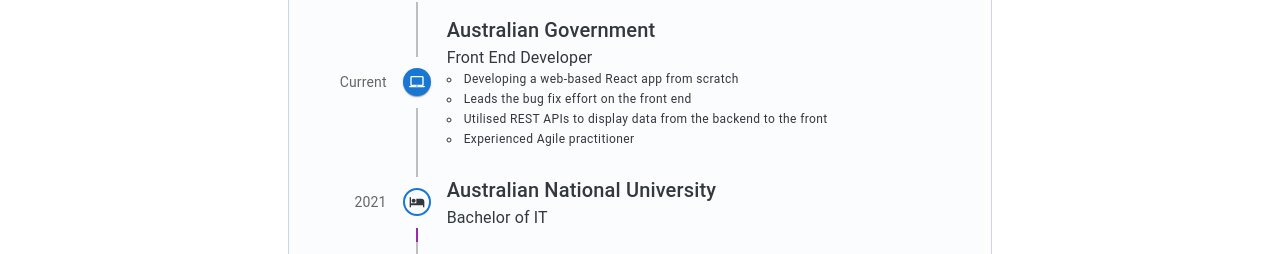
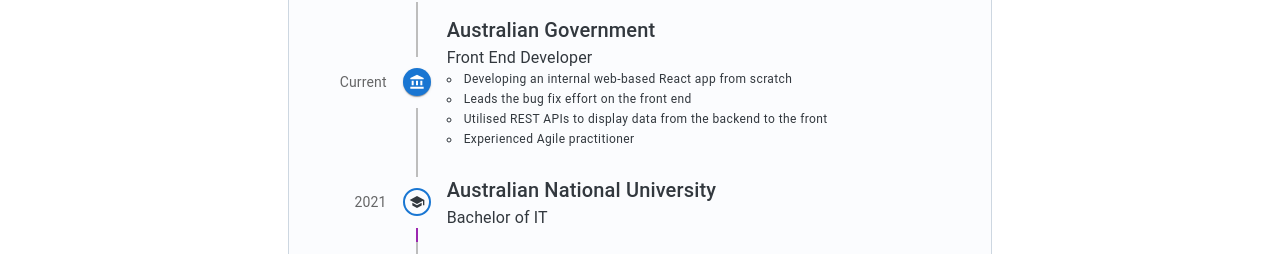
Before and after one commit to richcong/richcong.github.io, a React (Vite) app: page / in a window 1280 px wide. Shown: the part 546-800 px from the top of the page. Built offline with nearby package versions, Linux system fonts and the light colour scheme.

Commit message:
feat: add timeline icons

```diff
--- a/src/components/MyProfile.tsx
+++ b/src/components/MyProfile.tsx
@@ -307,7 +307,7 @@
           <Box sx={{ mb: 1 }}>
             <Typography level="title-md">Projects</Typography>
             <Typography level="body-sm">
-              Share a few snippets of your work.
+              Personal projects I've worked on
             </Typography>
           </Box>
           <Divider />
--- a/src/components/ResumeTimeline.tsx
+++ b/src/components/ResumeTimeline.tsx
@@ -1,6 +1,6 @@
-import FastfoodIcon from "@mui/icons-material/Fastfood";
-import HotelIcon from "@mui/icons-material/Hotel";
-import LaptopMacIcon from "@mui/icons-material/LaptopMac";
+import AccountBalanceIcon from "@mui/icons-material/AccountBalance";
+import ConstructionIcon from "@mui/icons-material/Construction";
+import SchoolIcon from "@mui/icons-material/School";
 import Timeline from "@mui/lab/Timeline";
 import TimelineConnector from "@mui/lab/TimelineConnector";
 import TimelineContent from "@mui/lab/TimelineContent";
@@ -26,7 +26,7 @@
         <TimelineSeparator>
           <TimelineConnector />
           <TimelineDot color="primary">
-            <LaptopMacIcon />
+            <AccountBalanceIcon />
           </TimelineDot>
           <TimelineConnector />
         </TimelineSeparator>
@@ -37,7 +37,7 @@
           <Typography>Front End Developer</Typography>
           <Typography variant="caption">
             <ul>
-              <li>Developing a web-based React app from scratch</li>
+              <li>Developing an internal web-based React app from scratch</li>
               <li>Leads the bug fix effort on the front end</li>
               <li>
                 Utilised REST APIs to display data from the backend to the front
@@ -59,7 +59,7 @@
         <TimelineSeparator>
           <TimelineConnector />
           <TimelineDot color="primary" variant="outlined">
-            <HotelIcon />
+            <SchoolIcon />
           </TimelineDot>
           <TimelineConnector sx={{ bgcolor: "secondary.main" }} />
         </TimelineSeparator>
@@ -83,7 +83,7 @@
         <TimelineSeparator>
           <TimelineConnector />
           <TimelineDot>
-            <FastfoodIcon />
+            <ConstructionIcon />
           </TimelineDot>
           <TimelineConnector />
         </TimelineSeparator>
@@ -91,15 +91,12 @@
           <Typography variant="h6" component="span">
             Deloitte
           </Typography>
-          <Typography>Internship</Typography>
+          <Typography>Platform Engineering Internship</Typography>
           <Typography variant="caption">
             <ul>
               <li>
-                Used Mulesoft to connect to databases and display data front end
-              </li>
-              <li>
-                Optimised Mulesoft configurations to speed up connection times
-                by 50%
+                Used Mulesoft to retrieve data from databases and display data
+                front end
               </li>
             </ul>
           </Typography>
```
